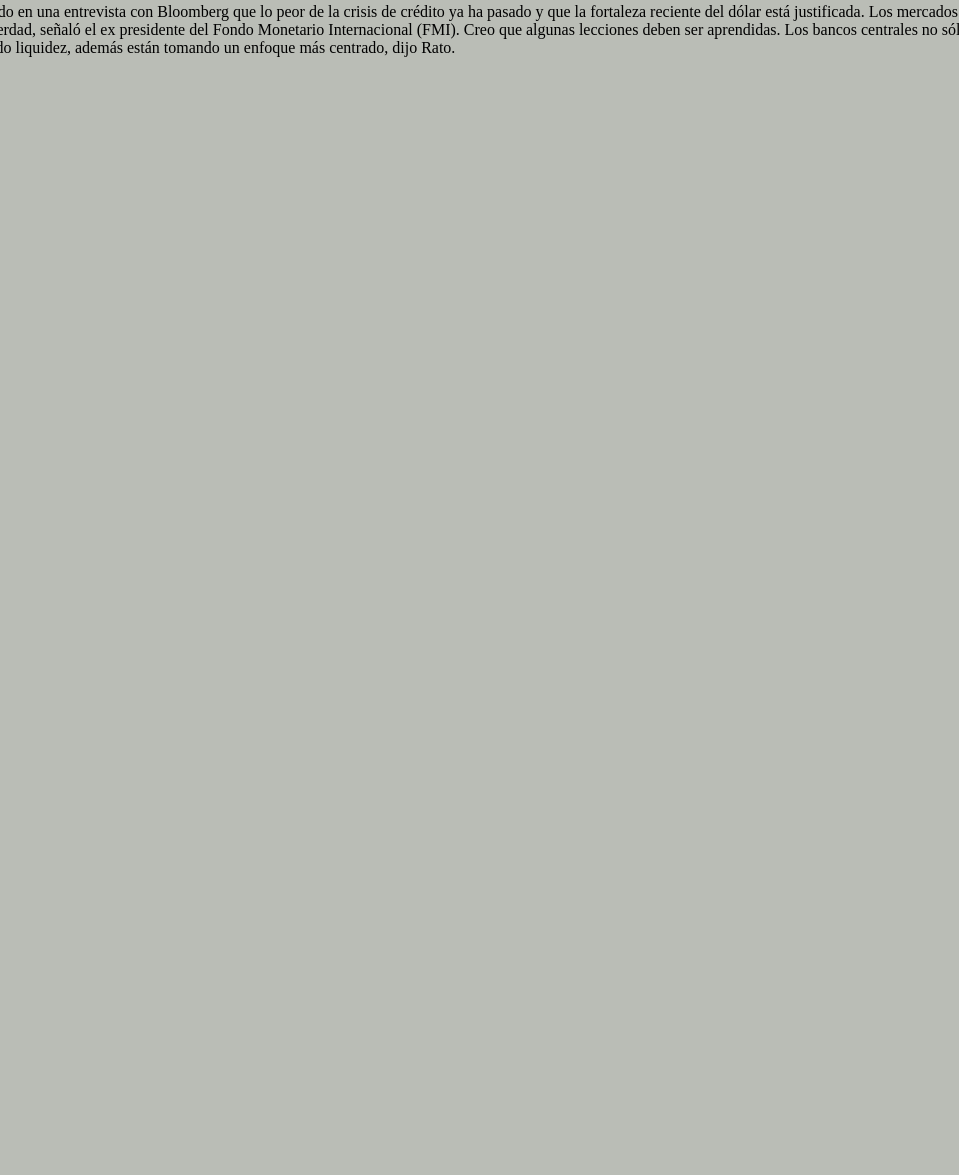
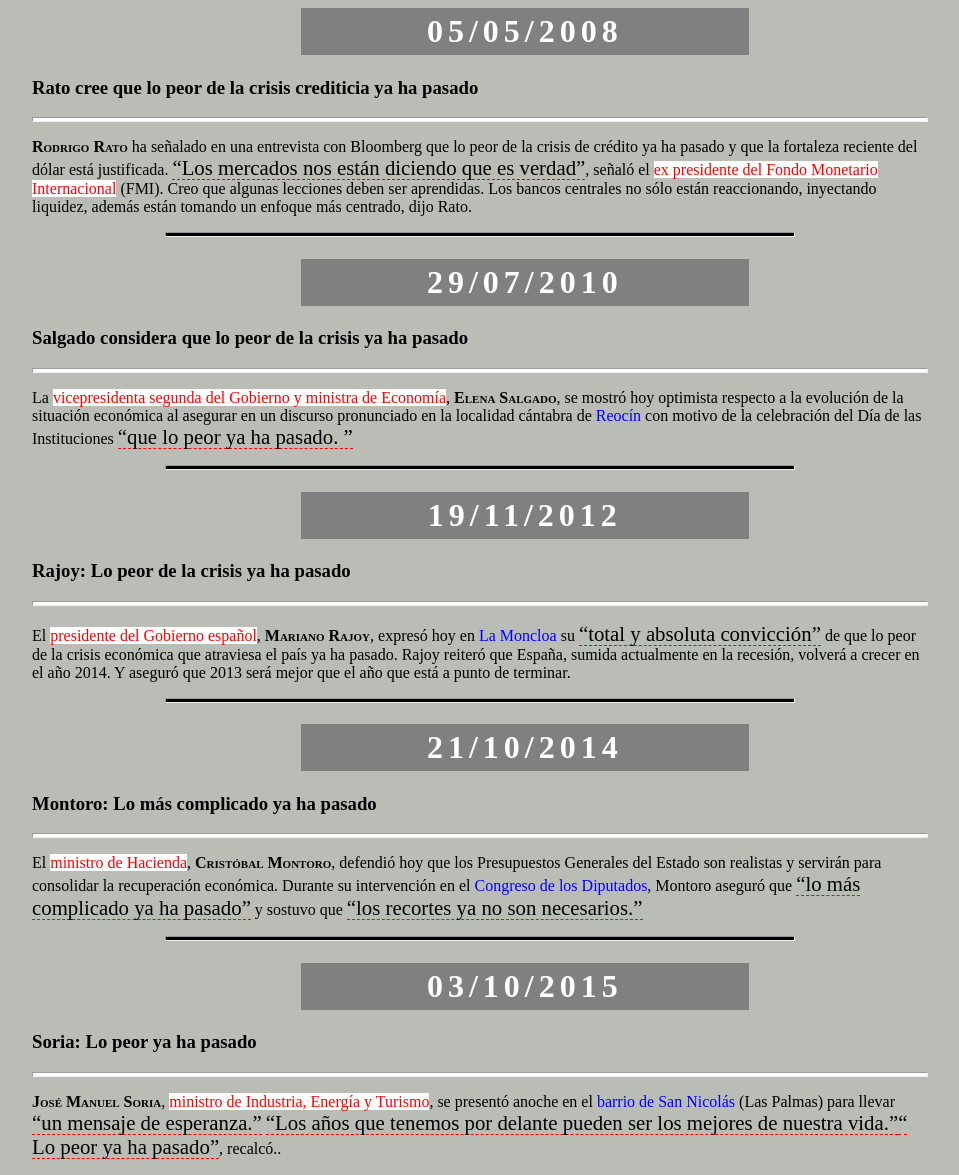
Before and after one commit to 10607243/dejavu, a plain HTML site: page dejavu/WebContent/index.html in a window 1280 px wide. Shown: the part 98-1273 px from the top of the page, without its empty margins (160-1119 px from the left). Before the commit the page ends 800 px from the top, so only its background shows below. Drawn offline with Linux system fonts and the light colour scheme.

Commit message:
//*/++*-+as*-+-*+

```diff
--- a/dejavu/WebContent/index.html
+++ b/dejavu/WebContent/index.html
@@ -10,12 +10,99 @@
 
 	<hr class="grosso">
 
-	<p>Rodrigo Rato ha señalado en una entrevista con Bloomberg que lo
-		peor de la crisis de crédito ya ha pasado y que la fortaleza reciente
-		del dólar está justificada. Los mercados nos están diciendo que es
-		verdad, señaló el ex presidente del Fondo Monetario Internacional
-		(FMI). Creo que algunas lecciones deben ser aprendidas. Los bancos
-		centrales no sólo están reaccionando, inyectando liquidez, además
-		están tomando un enfoque más centrado, dijo Rato.</p>
+	<h1 class="fecha">05/05/2008</h1>
+
+
+
+	<h3 class="negrita">Rato cree que lo peor de la crisis crediticia
+		ya ha pasado</h3>
+
+	<hr class="blanco">
+
+	<p>
+		<strong>Rodrigo Rato</strong> ha señalado en una entrevista con
+		Bloomberg que lo peor de la crisis de crédito ya ha pasado y que la
+		fortaleza reciente del dólar está justificada. <q class="rojopunteado">Los
+			mercados nos están diciendo que es verdad</q>, señaló el <span
+			class="rojoblanco">ex presidente del Fondo Monetario
+			Internacional</span> (FMI). Creo que algunas lecciones deben ser aprendidas.
+		Los bancos centrales no sólo están reaccionando, inyectando liquidez,
+		además están tomando un enfoque más centrado, dijo Rato.
+	</p>
+
+	<hr class="grosso">
+
+	<h1 class="fecha">29/07/2010</h1>
+
+	<h3 class="negrita">Salgado considera que lo peor de la crisis ya
+		ha pasado</h3>
+
+	<hr class="blanco">
+
+	<p>
+		La <span class="rojoblanco">vicepresidenta segunda del Gobierno
+			y ministra de Economía</span>, <strong>Elena Salgado</strong>, se mostró hoy
+		optimista respecto a la evolución de la situación económica al
+		asegurar en un discurso pronunciado en la localidad cántabra de <span
+			class="azul">Reocín</span> con motivo de la celebración del Día de
+		las Instituciones <q clas="rojopunteado">que lo peor ya ha pasado.
+		</q>
+	</p>
+
+	<hr class="grosso">
+
+	<h1 class="fecha">19/11/2012</h1>
+
+	<h3 class="negrita">Rajoy: Lo peor de la crisis ya ha pasado</h3>
+
+	<hr class="blanco">
+
+	<p>
+		El <span class="rojoblanco">presidente del Gobierno español</span>,
+		<strong>Mariano Rajoy</strong>, expresó hoy en <span class="azul">La Moncloa</span> su
+		<q class="rojopunteado">total y absoluta convicción</q> de que lo peor
+		de la crisis económica que atraviesa el país ya ha pasado. Rajoy
+		reiteró que España, sumida actualmente en la recesión, volverá a
+		crecer en el año 2014. Y aseguró que 2013 será mejor que el año que
+		está a punto de terminar.
+	</p>
+
+	<hr class="grosso">
+
+	<h1 class="fecha">21/10/2014</h1>
+
+	<h3 class="negrita">Montoro: Lo más complicado ya ha pasado</h3>
+
+	<hr class="blanco">
+
+	<p>
+		El <span class="rojoblanco">ministro de Hacienda</span>, <strong>Cristóbal
+		Montoro</strong>, defendió hoy que los Presupuestos Generales del Estado son
+		realistas y servirán para consolidar la recuperación económica.
+		Durante su intervención en el <span class="azul">Congreso de
+			los Diputados</span>, Montoro aseguró que <q class="rojopunteado">lo más
+			complicado ya ha pasado</q> y sostuvo que <q class="rojopunteado">los
+			recortes ya no son necesarios.</q>
+	</p>
+
+	<hr class="grosso">
+
+	<h1 class="fecha">03/10/2015</h1>
+
+	<h3 class="negrita">Soria: Lo peor ya ha pasado</h3>
+
+	<hr class="blanco">
+
+	<p>
+		<strong>José Manuel Soria</strong>, <span class="rojoblanco">ministro
+			de Industria, Energía y Turismo</span>, se presentó anoche en el <span
+			class="azul">barrio de San Nicolás</span> (Las Palmas) para llevar <q
+			class="rojopunteado">un mensaje de esperanza.</q> <q
+			class="rojopunteado">Los años que tenemos por delante pueden ser
+			los mejores de nuestra vida.</q><q class="rojopunteado"> Lo peor ya
+			ha pasado</q>, recalcó..
+	</p>
+
+
 </body>
 </html>
--- a/dejavu/WebContent/styles.css
+++ b/dejavu/WebContent/styles.css
@@ -2,7 +2,8 @@
 
 body {
 	background-color: #babdb6;
-	margin-right: 100px;
+	margin-right: 15%;
+	margin-left: 15%;
 }
 
 .h1negro {
@@ -20,3 +21,47 @@ body {
 .rato {
 	margin-left: 100px;
 }
+
+.blanco {
+	background-color: white;
+	color: white;
+	text-align: right;
+	height: 3px;
+}
+
+.rojoblanco {
+	background-color: white;
+	color: red;
+}
+
+.fecha {
+	background-color: gray;
+	color: white;
+	text-align: center;
+	padding: 5px;
+	margin-left: 30%;
+	margin-right: 20%;
+	letter-spacing: 5px;
+}
+
+.azul {
+	color: blue;
+}
+
+q {
+  border-bottom: red 1px dashed;
+  font-family: serif;
+  font-size: 130%;
+}
+
+section {
+	margin-right: 25%;
+	margin-left: 25%;
+	margin-top:30px;
+	margin-top: -10px;
+
+}
+
+strong {
+  font-variant: small-caps;
+}
```
